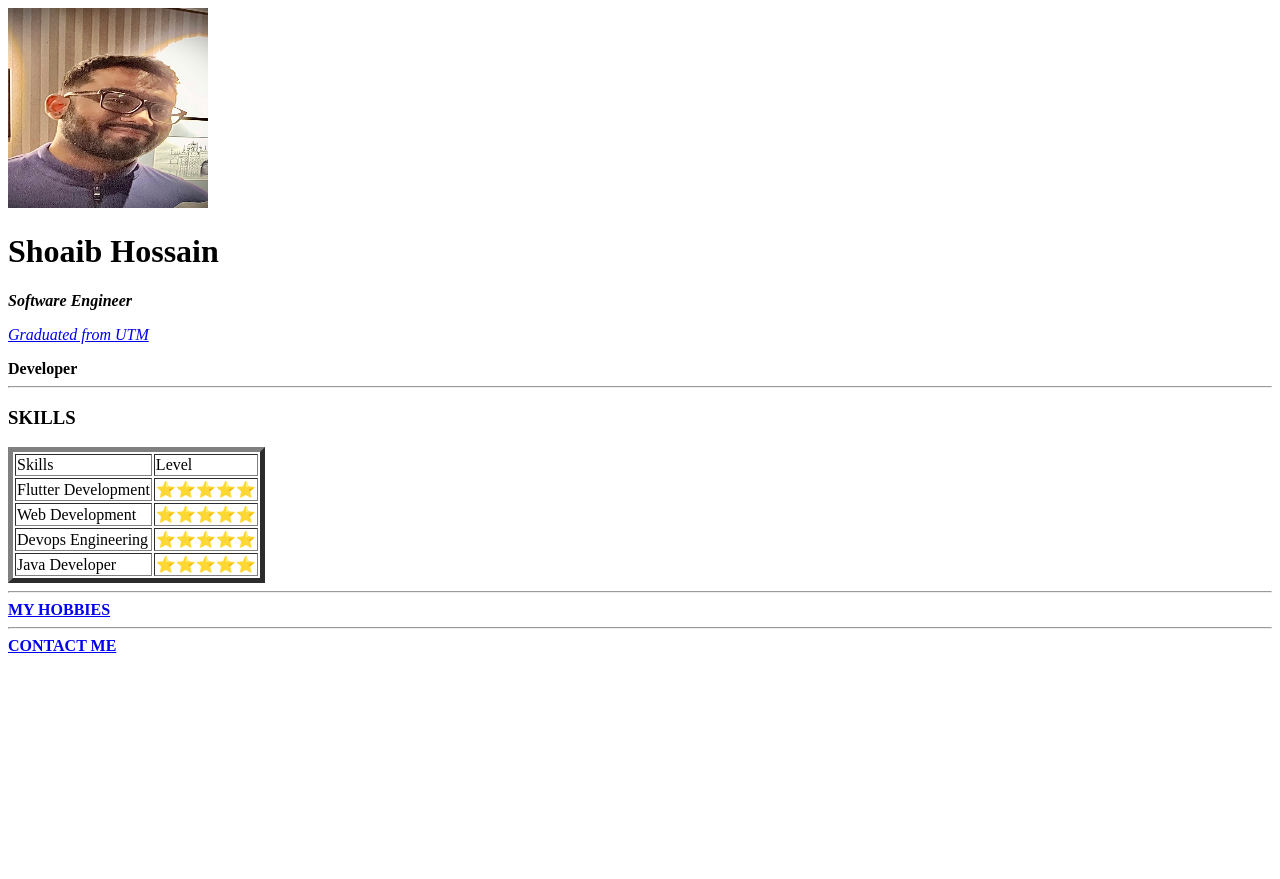
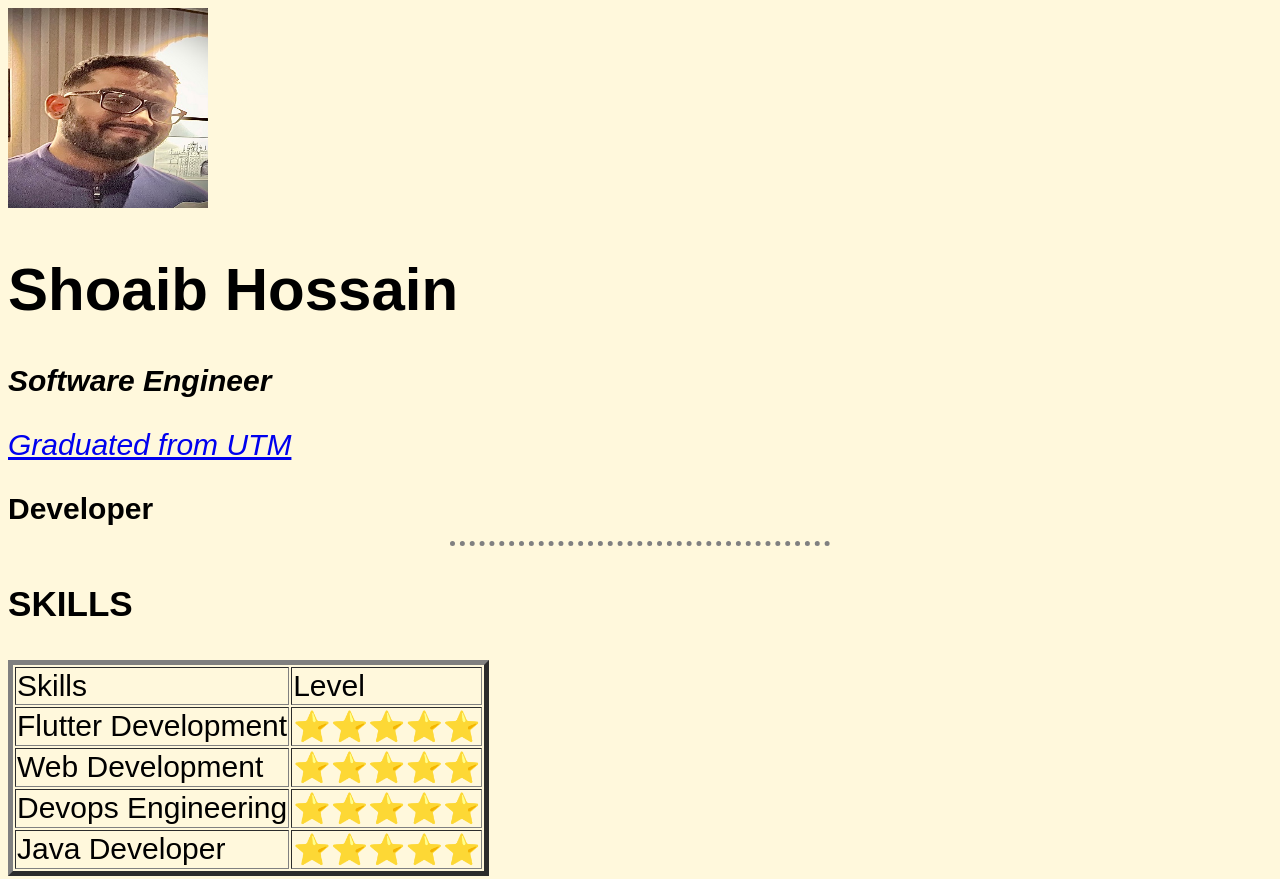
Before and after one commit to hossain101/first_project, a plain HTML site: page index.html in a window 1280 px wide. Shown: the top 879 px of the page. Before the commit the page ends 800 px from the top, so only its background shows below. Drawn offline with Linux system fonts and the light colour scheme.

Commit message:
Add Internal CSS

```diff
--- a/index.html
+++ b/index.html
@@ -2,8 +2,28 @@
 <html>
   <head>
     <meta charset="UTF-8" />
+    <title>Shoaib's first website</title>
 
-    <title>Shoaib's first website</title>
+    <style>
+      body {
+
+        background-color :cornsilk;
+        font: 30px Arial;
+
+      }
+
+      hr{
+        border-style: none;
+        height: 3px;
+        background-color: none;
+        border-style: none;
+        border-top: dotted;
+        border-color: grey;
+        border-width: 5px;
+        width: 30%;
+      }
+    </style>
+
   </head>
 
   <body>
```
